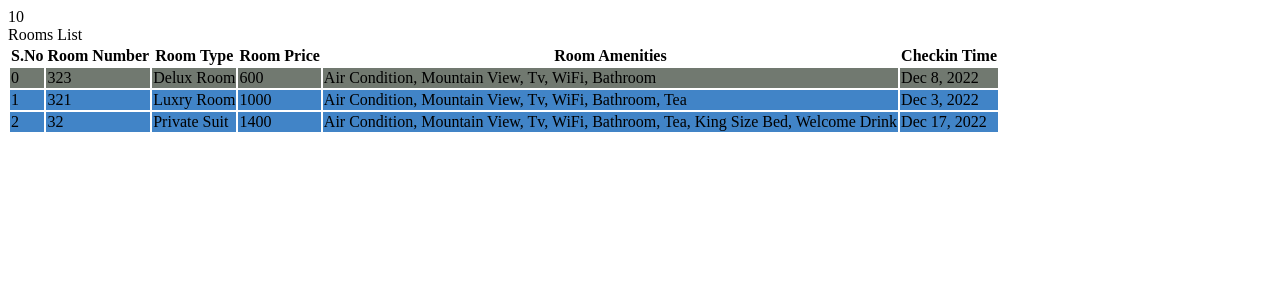
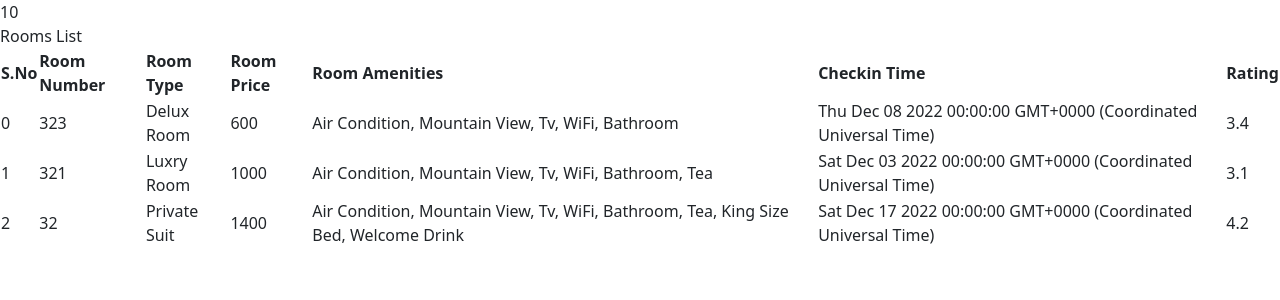
Before and after one commit to Vaibhav-Dhiman/ng-brushup, an Angular app in the folder hotelinventory/: page / in a window 1280 px wide. Shown: the top 300 px of the page. Built offline with nearby package versions, Linux system fonts and the light colour scheme.

Commit message:
input-tag

```diff
--- a/hotelinventory/package.json
+++ b/hotelinventory/package.json
@@ -18,6 +18,8 @@
     "@angular/platform-browser": "~13.1.0",
     "@angular/platform-browser-dynamic": "~13.1.0",
     "@angular/router": "~13.1.0",
+    "bootstrap": "^5.1.3",
+    "ngx-bootstrap": "^8.0.0",
     "rxjs": "~7.4.0",
     "tslib": "^2.3.0",
     "zone.js": "~0.11.4"
--- /dev/null
+++ b/hotelinventory/src/app/rooms/rooms-list/rooms-list.component.html
@@ -0,0 +1,21 @@
+Rooms List
+<table>
+  <tr>
+    <th>S.No</th>
+    <th>Room Number</th>
+    <th>Room Type</th>
+    <th>Room Price</th>
+    <th>Room Amenities</th>
+    <th>Checkin Time</th>
+    <th>Rating</th>
+  </tr>
+  <tr *ngFor="let room of rooms let i=index">
+    <td>{{i}}</td>
+    <td>{{room.roomNumber}}</td>
+    <td>{{room.roomType}}</td>
+    <td>{{room.price}}</td>
+    <td>{{room.amenities}}</td>
+    <td>{{room.checkinTime}}</td>
+    <td>{{room.rating }}</td>
+  </tr>
+</table>
--- /dev/null
+++ b/hotelinventory/src/app/rooms/rooms-list/rooms-list.component.ts
@@ -0,0 +1,18 @@
+import { Component, Input, OnInit } from '@angular/core';
+import { RoomList } from '../rooms';
+
+@Component({
+  selector: 'hinv-rooms-list',
+  templateUrl: './rooms-list.component.html',
+  styleUrls: ['./rooms-list.component.scss']
+})
+export class RoomsListComponent implements OnInit {
+
+  @Input() rooms: RoomList[] =[];
+
+  constructor() { }
+
+  ngOnInit() {
+  }
+
+}
--- a/hotelinventory/src/app/rooms/rooms.component.html
+++ b/hotelinventory/src/app/rooms/rooms.component.html
@@ -5,25 +5,7 @@
 {{rooms.availableRooms ?? 'No rooms'}}
 
 <div *ngIf="rooms?.availableRooms">
-    Rooms List
-    <table>
-        <tr>
-            <th>S.No</th>
-            <th>Room Number</th>
-            <th>Room Type</th>
-            <th>Room Price</th>
-            <th>Room Amenities</th>
-            <th>Checkin Time</th>
-        </tr>
-        <tr [ngClass]="i/2 !==0? 'even': 'odd'" *ngFor="let room of roomList let i=index">
-            <td>{{i}}</td>
-            <td>{{room.roomNumber}}</td>
-            <td>{{room.roomType}}</td>
-            <td>{{room.price}}</td>
-            <td>{{room.amenities}}</td>
-            <td>{{room.checkinTime | date}}</td>
-        </tr>
-    </table>
+    <hinv-rooms-list [rooms]="roomList"></hinv-rooms-list>
 </div>
 
 <!-- <button (click)="toggle()">Toggle</button> -->
--- a/hotelinventory/src/app/rooms/rooms.component.ts
+++ b/hotelinventory/src/app/rooms/rooms.component.ts
@@ -26,6 +26,7 @@ export class RoomsComponent implements OnInit {
     photos: 'https://images.unsplash.com/photo-1522771739844-6a9f6d5f14af?ixlib=rb-1.2.1&ixid=MnwxMjA3fDB8MHxwaG90by1wYWdlfHx8fGVufDB8fHx8&auto=format&fit=crop&w=1471&q=80',
     checkinTime: new Date('8-Dec-2022'),
     checkoutTIme: new Date('9-Dec-2022'),
+    rating: 3.4,
   },
   {
     roomNumber:  321,
@@ -35,6 +36,8 @@ export class RoomsComponent implements OnInit {
     photos: 'https://images.unsplash.com/photo-1586023492125-27b2c045efd7?ixlib=rb-1.2.1&ixid=MnwxMjA3fDB8MHxwaG90by1wYWdlfHx8fGVufDB8fHx8&auto=format&fit=crop&w=958&q=80',
     checkinTime: new Date('3-Dec-2022'),
     checkoutTIme: new Date('9-Dec-2022'),
+    rating: 3.1,
+
   },
   {
     roomNumber:  32,
@@ -44,10 +47,14 @@ export class RoomsComponent implements OnInit {
     photos: 'https://images.unsplash.com/photo-1598928506311-c55ded91a20c?ixlib=rb-1.2.1&ixid=MnwxMjA3fDB8MHxwaG90by1wYWdlfHx8fGVufDB8fHx8&auto=format&fit=crop&w=1470&q=80',
     checkinTime: new Date('17-Dec-2022'),
     checkoutTIme: new Date('9-Dec-2022'),
+    rating: 4.2,
+
   },
 ]
 
-  constructor() { }
+  constructor() {
+    // should not write any blocking code in ctor
+  }
 
   ngOnInit(): void {
   }
--- a/hotelinventory/src/app/rooms/rooms.ts
+++ b/hotelinventory/src/app/rooms/rooms.ts
@@ -12,4 +12,5 @@ export interface RoomList {
     photos: string;
     checkinTime: Date;
     checkoutTIme: Date;
+    rating: number;
 }
--- a/hotelinventory/src/styles.scss
+++ b/hotelinventory/src/styles.scss
@@ -1 +1,7 @@
 /* You can add global styles to this file, and also import other style files */
+
+/* Importing Bootstrap SCSS file. */
+@import "~bootstrap/scss/bootstrap";
+
+/* Importing Datepicker SCSS file. */
+@import "node_modules/ngx-bootstrap/datepicker/bs-datepicker";
```
Also changed, not shown: hotelinventory/src/app/app.module.ts (+6 -2 lines), hotelinventory/src/app/rooms/rooms-list/rooms-list.component.scss (added), 2 other files (tests, documents, lock files or other folders).
